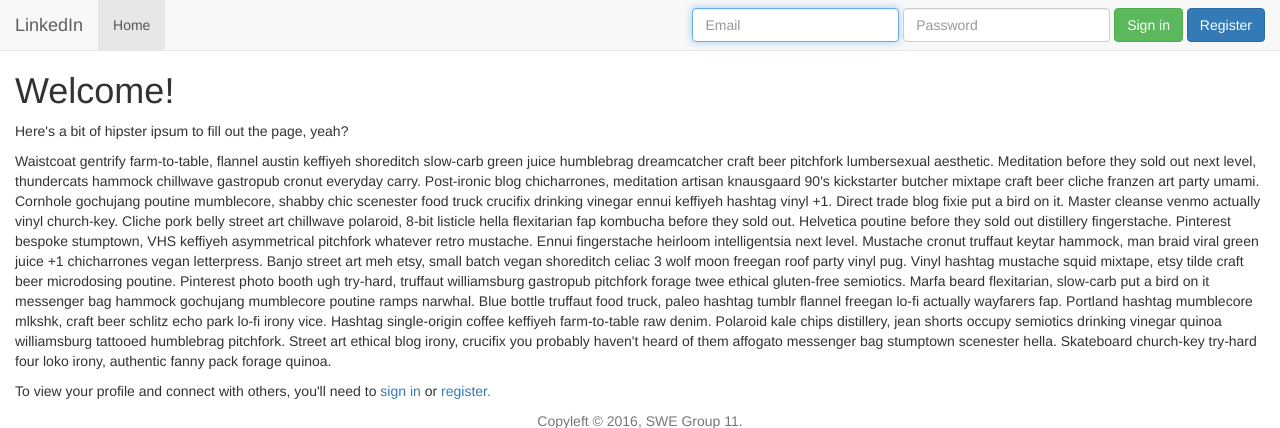
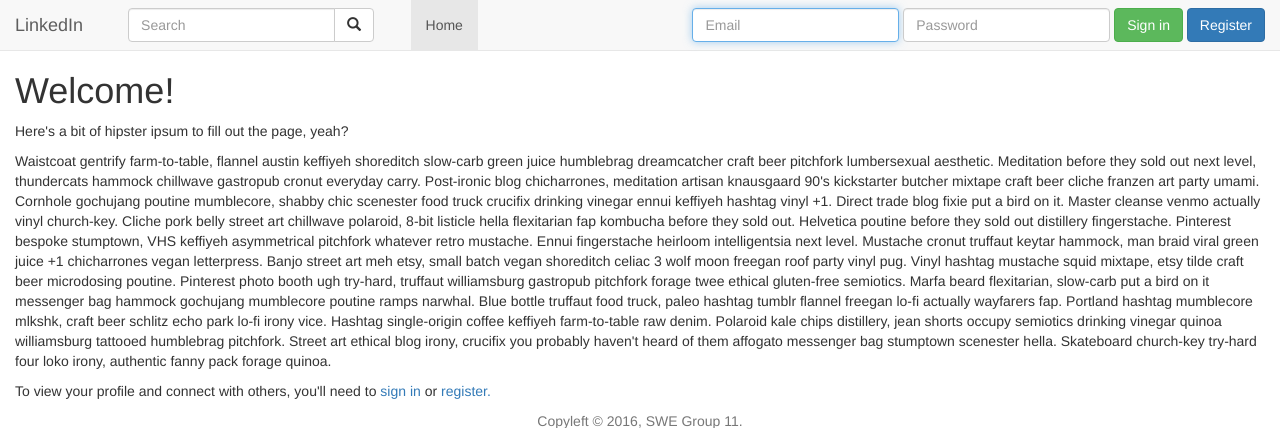
Before and after one commit to rwfwcb/SWE-Group11, a PHP site: page / in a window 1280 px wide. Shown: the top 428 px of the page. Run offline with PHP 8.4, Linux system fonts and the light colour scheme.

Commit message:
Added files via upload

```diff
--- a/navbar.php
+++ b/navbar.php
@@ -17,6 +17,18 @@
       <a class="navbar-brand" href="index.php">LinkedIn</a>
     </div>
     <div id="navbar" class="navbar-collapse collapse">
+
+			<div class="col-sm-3 col-md-3">
+        <form class="navbar-form" role="search">
+        <div class="input-group">
+            <input type="text" class="form-control" placeholder="Search" name="q">
+            <div class="input-group-btn">
+                <button class="btn btn-default" type="submit"><i class="glyphicon glyphicon-search"></i></button>
+            </div>
+        </div>
+        </form>
+    </div>
+
       <ul class="nav navbar-nav">
         <li
 		<?php
```
